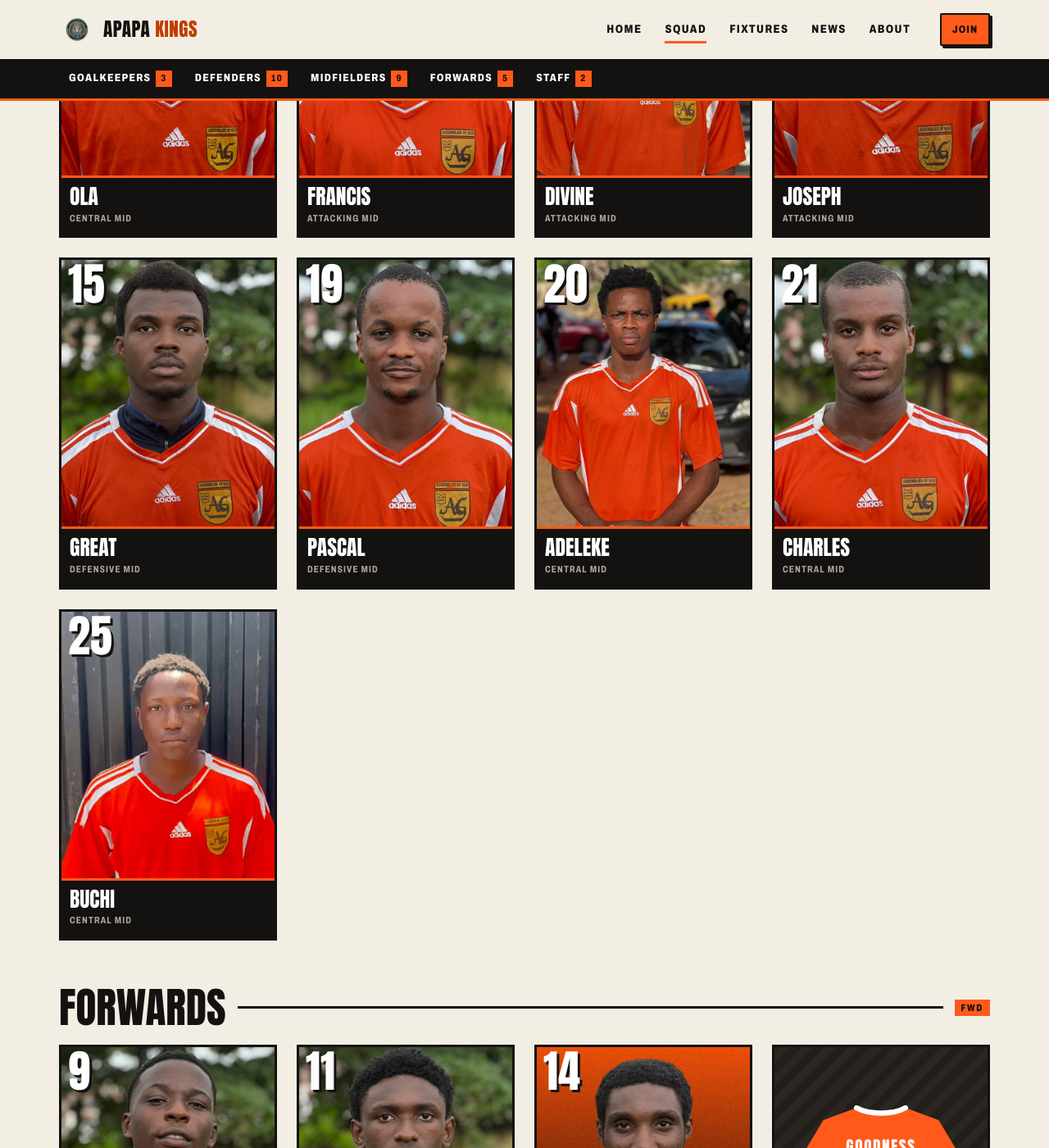
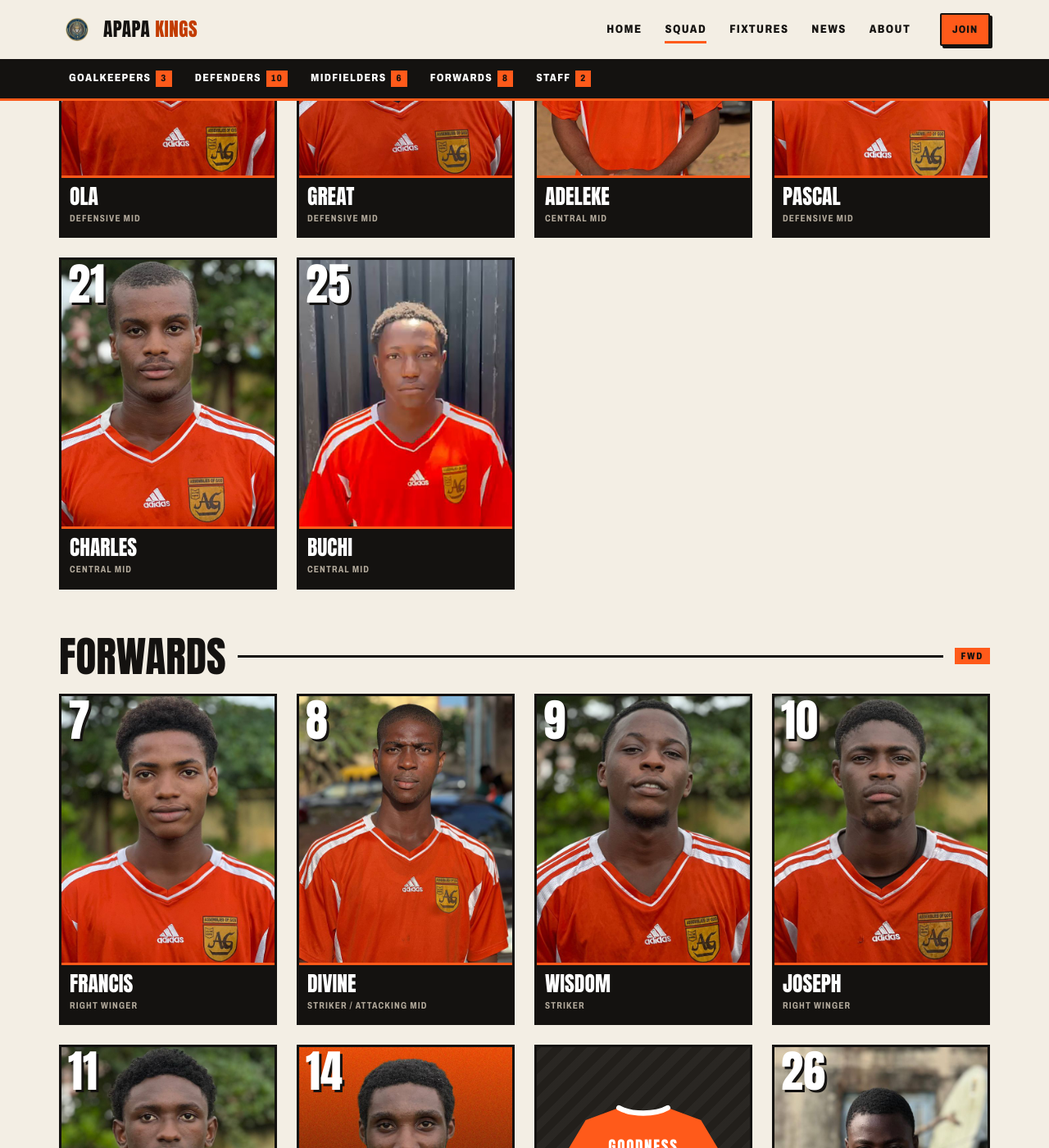
Before and after one commit to emekachriis/apapafc.xyz, a Jekyll site: the page built from squad.html, in a window 1280 px wide and 1400 px high, scrolled down 2652 px. Shown: the whole window at 82% size. Built offline with Jekyll 4.4.1, drawn with Linux system fonts in a browser that asks for light colours; some of the changed text lies outside the part shown.

Commit message:
Update player positions and numbers
- Praise: Left Back / Centre Back, now 20
- Adeleke: now 16
- Divine: forward, Striker / Attacking Mid
- Joseph and Francis: forwards, Right Winger
- Ola: Defensive Mid

Co-Authored-By: Claude Opus 5.5 <noreply@anthropic.com>
Claude-Session: https://claude.ai/code/session_01WYXfpp4H5Lv6eQuJcXzwTC

```diff
--- a/_data/squad.yml
+++ b/_data/squad.yml
@@ -70,9 +70,9 @@ players:
     position: Left Back
     position_group: DEF
 
-  - number: 16
+  - number: 20
     name: Praise
-    position: Defender
+    position: Left Back / Centre Back
     position_group: DEF
     photo: images/players/praise.jpg
 
@@ -87,21 +87,9 @@ players:
     position_group: DEF
 
   # ── Midfielders ──
-  - number: 7
-    name: Francis
-    position: Attacking Mid
-    position_group: MID
-    photo: images/players/francis.jpg
-
-  - number: 10
-    name: Joseph
-    position: Attacking Mid
-    position_group: MID
-    photo: images/players/joseph.jpg
-
   - number: 6
     name: Ola
-    position: Central Mid
+    position: Defensive Mid
     position_group: MID
     photo: images/players/ola.jpg
 
@@ -123,13 +111,7 @@ players:
     position_group: MID
     photo: images/players/charles.jpg
 
-  - number: 8
-    name: Divine
-    position: Attacking Mid
-    position_group: MID
-    photo: images/players/divine.jpg
-
-  - number: 20
+  - number: 16
     name: Adeleke
     position: Central Mid
     position_group: MID
@@ -142,6 +124,24 @@ players:
     photo: images/players/buchi.jpg
 
   # ── Forwards ──
+  - number: 7
+    name: Francis
+    position: Right Winger
+    position_group: FWD
+    photo: images/players/francis.jpg
+
+  - number: 8
+    name: Divine
+    position: Striker / Attacking Mid
+    position_group: FWD
+    photo: images/players/divine.jpg
+
+  - number: 10
+    name: Joseph
+    position: Right Winger
+    position_group: FWD
+    photo: images/players/joseph.jpg
+
   - number: 9
     name: Wisdom
     position: Striker
```
